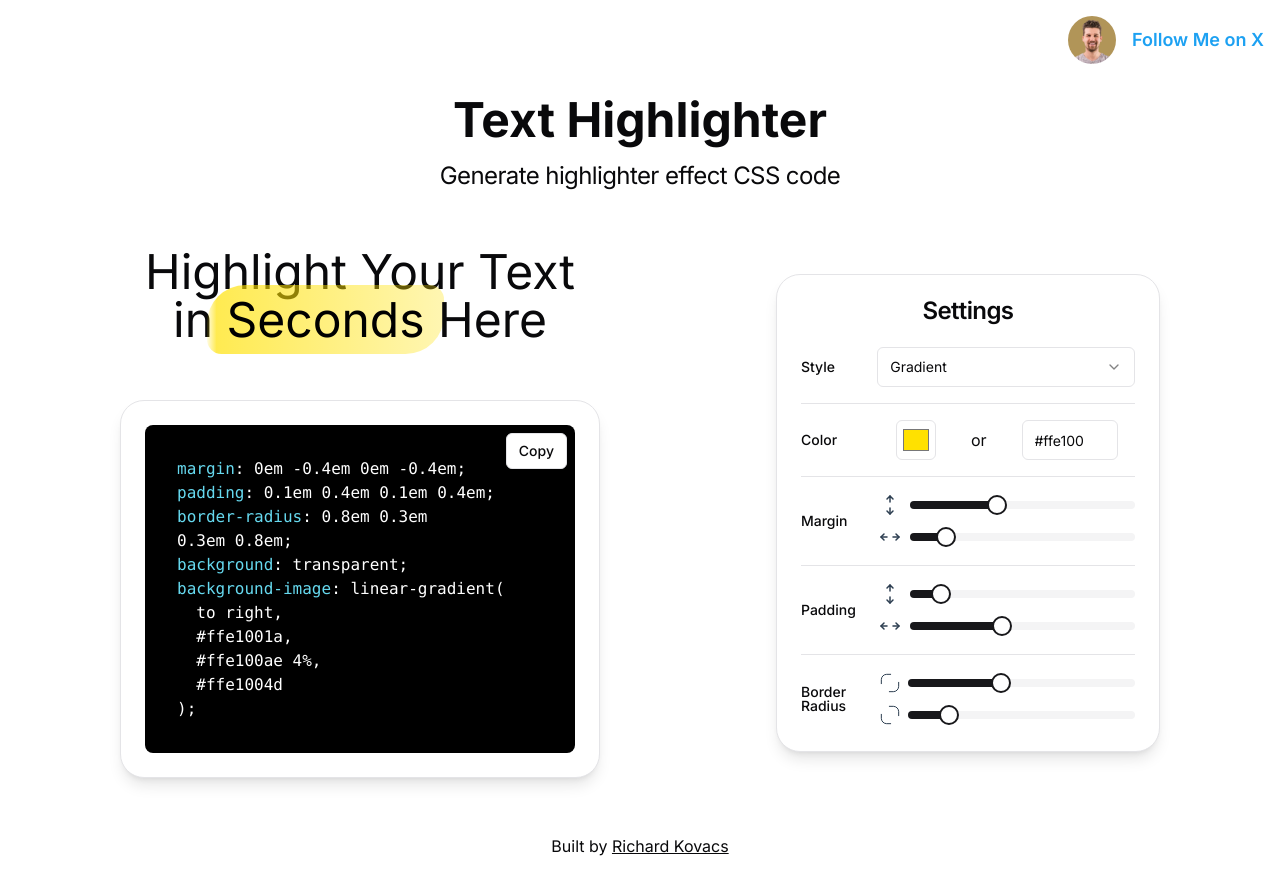
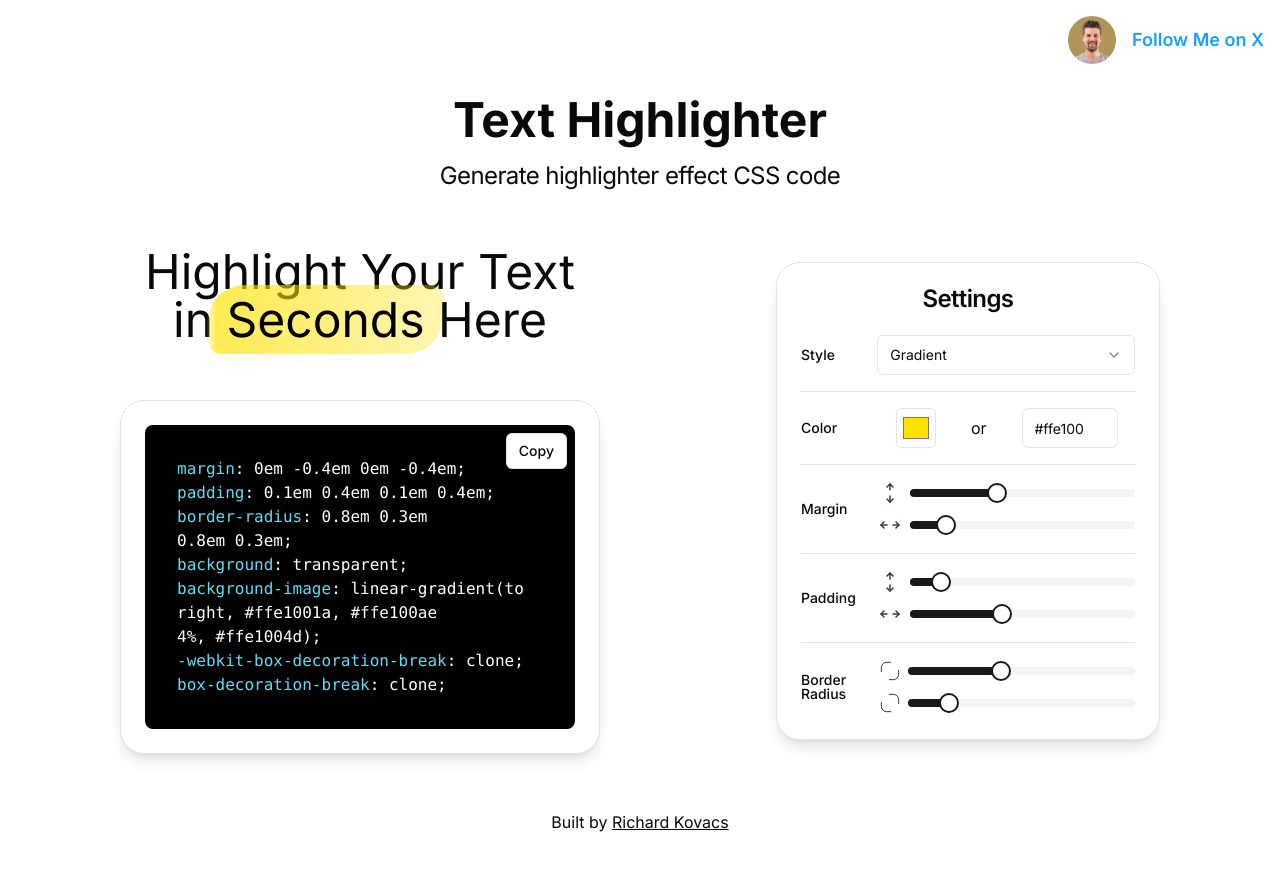
Before and after one commit to kovrichard/highlight-css, a Next.js app: page / in a window 1280 px wide. After the commit the page ends 850 px from the top, so only its background shows below. Built offline with nearby package versions, Linux system fonts and the light colour scheme.

Commit message:
fix: use same css in card as in highlight

```diff
--- a/src/app/page.tsx
+++ b/src/app/page.tsx
@@ -1,6 +1,6 @@
 "use client";
 
-import { useRef, useState } from "react";
+import { useEffect, useRef, useState } from "react";
 import Image from "next/image";
 import { Slider } from "@/components/ui/slider";
 import {
@@ -48,6 +48,15 @@ export default function Home() {
     topRight: 0.3,
     bottomLeft: 0.3,
     bottomRight: 0.8,
+  });
+  const [css, setCss] = useState<any>({
+    margin: `${margin.top}em ${margin.right}em ${margin.bottom}em ${margin.left}em`,
+    padding: `${padding.top}em ${padding.right}em ${padding.bottom}em ${padding.left}em`,
+    "border-radius": `${borderRadius.topLeft}em ${borderRadius.topRight}em ${borderRadius.bottomRight}em ${borderRadius.bottomLeft}em`,
+    background: "transparent",
+    "background-image": `linear-gradient(to right, ${color}1a, ${color}ae 4%, ${color}4d)`,
+    "-webkit-box-decoration-break": "clone",
+    "box-decoration-break": "clone",
   });
 
   const copyToClipboard = async () => {
@@ -106,6 +115,37 @@ export default function Home() {
     });
   };
 
+  const onStyleChange = (value: Style) => {
+    setStyle(value);
+  };
+
+  const changeStyle = () => {
+    if (style === Style.Monochrome) {
+      setCss({
+        margin: `${margin.top}em ${margin.right}em ${margin.bottom}em ${margin.left}em`,
+        padding: `${padding.top}em ${padding.right}em ${padding.bottom}em ${padding.left}em`,
+        "border-radius": `${borderRadius.topLeft}em ${borderRadius.topRight}em ${borderRadius.bottomRight}em ${borderRadius.bottomLeft}em`,
+        "background-color": `${color}`,
+        "-webkit-box-decoration-break": "clone",
+        "box-decoration-break": "clone",
+      });
+    } else {
+      setCss({
+        margin: `${margin.top}em ${margin.right}em ${margin.bottom}em ${margin.left}em`,
+        padding: `${padding.top}em ${padding.right}em ${padding.bottom}em ${padding.left}em`,
+        "border-radius": `${borderRadius.topLeft}em ${borderRadius.topRight}em ${borderRadius.bottomRight}em ${borderRadius.bottomLeft}em`,
+        background: "transparent",
+        "background-image": `linear-gradient(to right, ${color}1a, ${color}ae 4%, ${color}4d)`,
+        "-webkit-box-decoration-break": "clone",
+        "box-decoration-break": "clone",
+      });
+    }
+  };
+
+  useEffect(() => {
+    changeStyle();
+  }, [style, color, margin, padding, borderRadius]);
+
   return (
     <main className="flex max-w-7xl flex-col items-center py-24 px-6 md:px-12 gap-12 m-auto">
       <div className="flex flex-col text-center gap-4">
@@ -117,21 +157,7 @@ export default function Home() {
           <p className="text-4xl lg:text-5xl text-center">
             <span>Highlight Your Text</span>{" "}
             <span>
-              in{" "}
-              <mark
-                style={{
-                  margin: `${margin.top}em ${margin.right}em ${margin.bottom}em ${margin.left}em`,
-                  padding: `${padding.top}em ${padding.right}em ${padding.bottom}em ${padding.left}em`,
-                  borderRadius: `${borderRadius.topLeft}em ${borderRadius.topRight}em ${borderRadius.bottomRight}em ${borderRadius.bottomLeft}em`,
-                  background: "transparent",
-                  backgroundImage: `linear-gradient(to right, ${color}1a, ${color}ae 4%, ${color}4d)`,
-                  WebkitBoxDecorationBreak: "clone",
-                  boxDecorationBreak: "clone",
-                }}
-              >
-                Seconds
-              </mark>{" "}
-              Here
+              in <mark style={css}>Seconds</mark> Here
             </span>
           </p>
           {/*<input
@@ -157,42 +183,12 @@ export default function Home() {
                   className="relative bg-black p-8 rounded-lg"
                 >
                   <code className="flex flex-col text-pretty">
-                    <div>
-                      <CssKey>margin</CssKey>
-                      <span className="text-white">
-                        {margin.top}em {margin.right}em {margin.bottom}em{" "}
-                        {margin.left}em;
-                      </span>
-                    </div>
-                    <div>
-                      <CssKey>padding</CssKey>
-                      <span className="text-white">
-                        {padding.top}em {padding.right}em {padding.bottom}em{" "}
-                        {padding.left}em;
-                      </span>
-                    </div>
-                    <div>
-                      <CssKey>border-radius</CssKey>
-                      <span className="text-white">
-                        {borderRadius.topLeft}em {borderRadius.topRight}
-                        em {borderRadius.bottomLeft}em{" "}
-                        {borderRadius.bottomRight}
-                        em;
-                      </span>
-                    </div>
-                    <div>
-                      <CssKey>background</CssKey>
-                      <span className="text-white">transparent;</span>
-                    </div>
-                    <div>
-                      <CssKey>background-image</CssKey>
-                      <span className="text-white">linear-gradient(</span>
-                    </div>
-                    <span className="text-white">{"  "}to right,</span>
-                    <span className="text-white">{`  ${color}1a,`}</span>
-                    <span className="text-white">{`  ${color}ae 4%,`}</span>
-                    <span className="text-white">{`  ${color}4d`}</span>
-                    <span className="text-white">);</span>
+                    {Object.entries(css).map(([key, value]) => (
+                      <div key={key}>
+                        <CssKey>{key}</CssKey>
+                        <span className="text-white">{value};</span>
+                      </div>
+                    ))}
                   </code>
                 </pre>
               </div>
@@ -208,7 +204,7 @@ export default function Home() {
               <Label className="w-20">Style</Label>
               <Select
                 defaultValue={Style.Gradient}
-                onValueChange={(value) => setStyle(value as Style)}
+                onValueChange={(value) => onStyleChange(value as Style)}
               >
                 <SelectTrigger>
                   <SelectValue placeholder="Style"></SelectValue>
```
